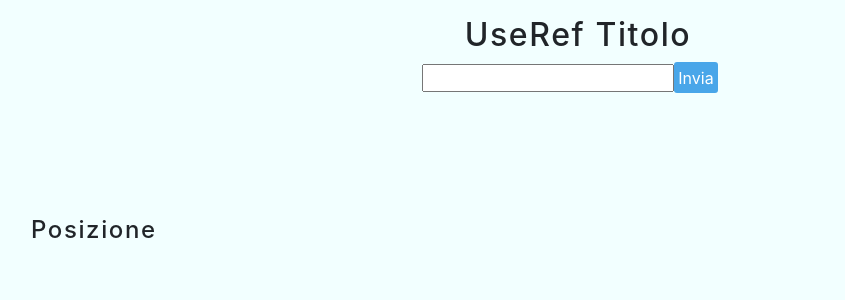
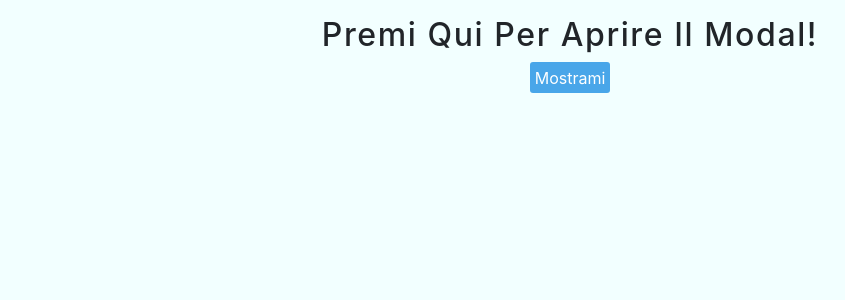
Before and after one commit to zuingo88/lezioni-react, a React (Create React App) app in the folder React-Hooks-master/: page / in a window 1280 px wide. Shown: the top 300 px of the page, without its empty margins (70-915 px from the left). Built offline with nearby package versions, Linux system fonts and the light colour scheme.

Commit message:
useReducer - Set up.

```diff
--- a/React-Hooks-master/src/App.js
+++ b/React-Hooks-master/src/App.js
@@ -1,4 +1,4 @@
-import Inizio from "./lezioni/5-useRef/inizio/useref-example";
+import Inizio from "./lezioni/6-useReducer/inizio";  // Se la cartella inizio ci dovesse contenere un file index, sarà aperto di defalut senza che debba necesssariamente specificarlo.
 
 function App() {
   return (
--- /dev/null
+++ b/React-Hooks-master/src/lezioni/6-useReducer/inizio/Modal.js
@@ -0,0 +1,16 @@
+import React from 'react'
+
+const Modal = ({ modalContent, modalState, openModal }) => {
+  return (
+    <section className={`modal-section ${modalState ? 'show-modal' : ''}`}>
+      <div className='container modal-content'>
+        <h4>
+          {modalContent || 'Sono un bel modal!'}
+        </h4>
+        <button className="button delete-button" onClick={openModal}>X</button>
+      </div>
+    </section>
+  )
+}
+
+export default Modal
--- a/React-Hooks-master/src/lezioni/6-useReducer/inizio/index.js
+++ b/React-Hooks-master/src/lezioni/6-useReducer/inizio/index.js
@@ -1,10 +1,26 @@
-import React from "react";
+import React, { useReducer, useState } from "react";
+import Modal from './Modal';
 
 const Index = () => {
+  const [isModalOpen, setIsModalOpen] = useState(false);
+  const [modalContent, setModalContent] = useState(`ciao, sono Modal...`);
+
+  const openModal = () => {
+    setIsModalOpen(!isModalOpen);
+  }
+
   return (
-    <div>
-      <h2>User Reducer Component</h2>
-    </div>
+    <>
+      <div>
+        <h2>Premi qui per aprire il modal!</h2>
+        <button className='button' onClick={openModal}>Mostrami</button>
+      </div>
+      <Modal
+        modalContent={modalContent}
+        modalState={isModalOpen}
+        openModal={openModal}
+      />
+    </>
   );
 };
 
```
